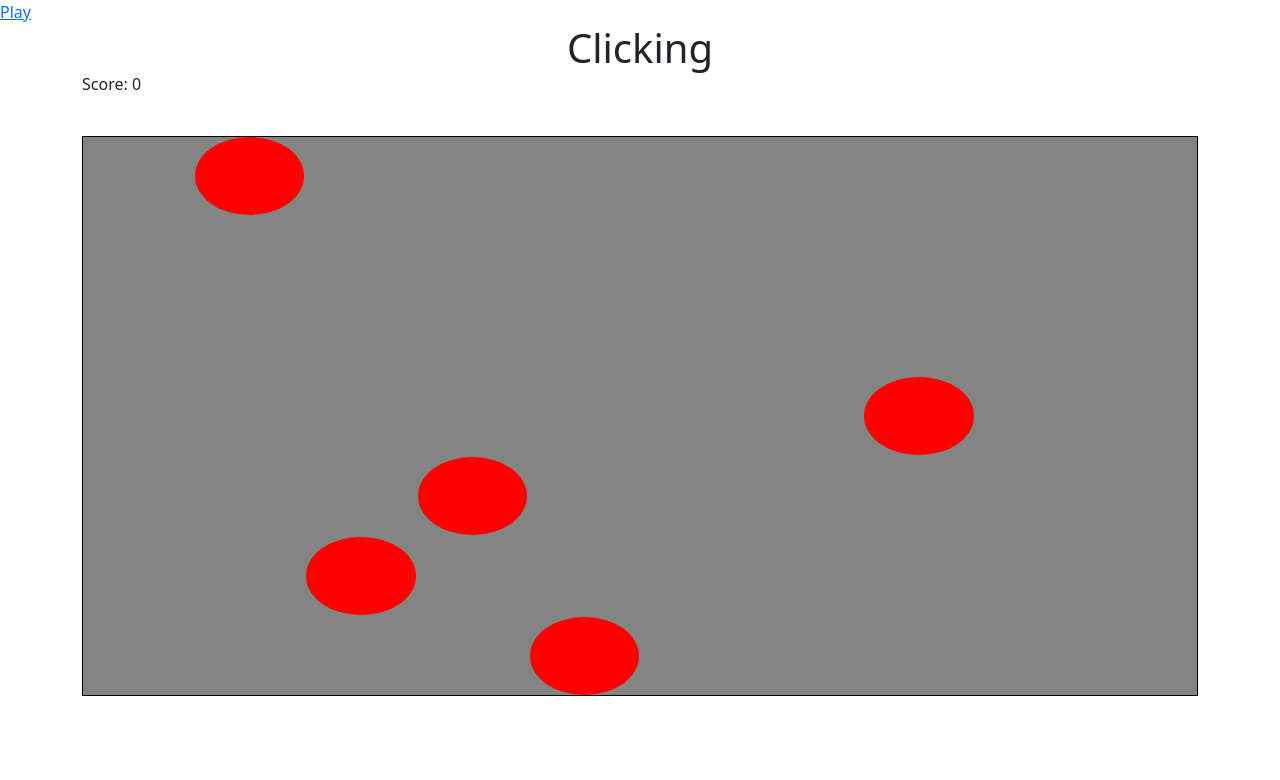
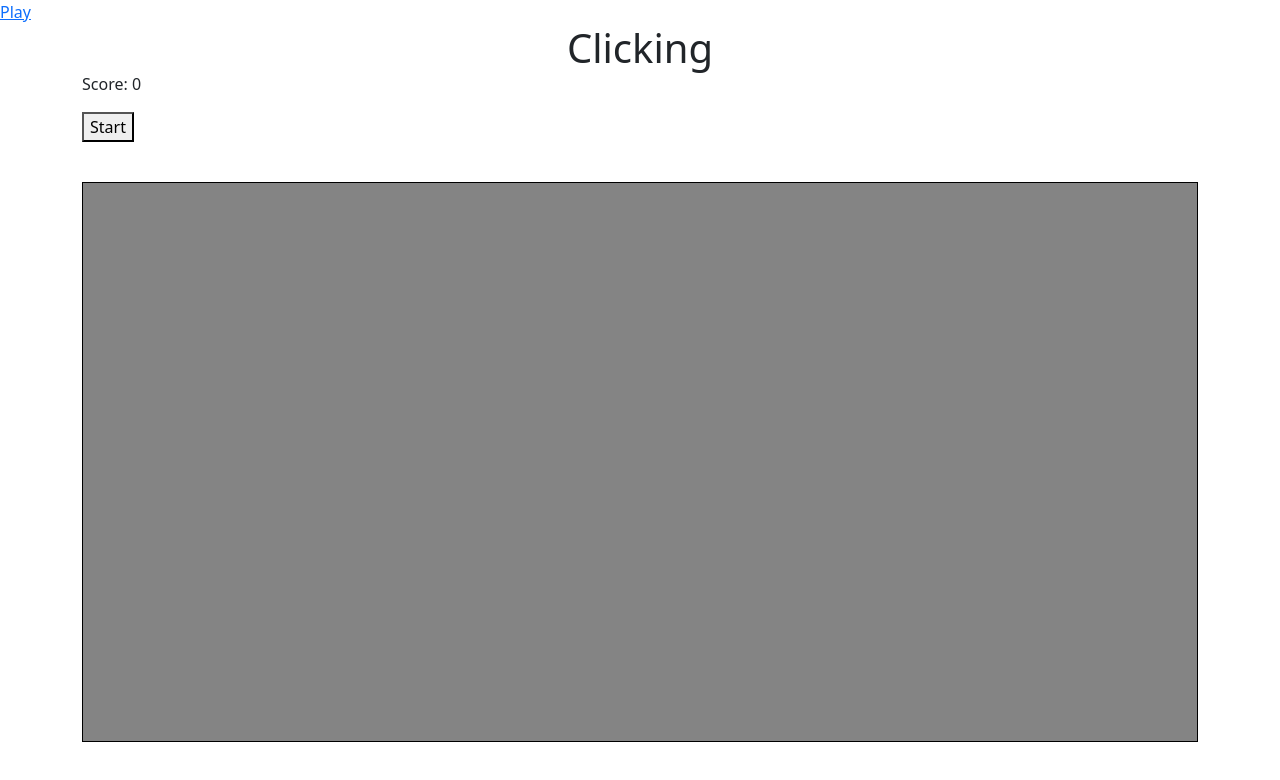
Before and after one commit to TuckTuckC/Precision-Trainer, a React (Create React App) app: page /clicking in a window 1280 px wide. Shown: the top 780 px of the page. Built offline with nearby package versions, Linux system fonts and the light colour scheme.

Commit message:
added useEffect function to start the timer

```diff
--- a/src/Components/Clicking/Clicking.js
+++ b/src/Components/Clicking/Clicking.js
@@ -16,6 +16,9 @@ function Clicking() {
         )
     );
     const [newSpawnID, setNewSpawnID] = useState(null);
+    const [playing, setPlaying] = useState(false)
+    const [time, setTime] = useState(false);
+    const [counter, setCounter] = useState(0);
 
     // STRETCH GOAL: Dynamic playboard sizes
     // const [playHeight, setPlayHeight] = useState(15)
@@ -26,9 +29,11 @@ function Clicking() {
     }
     // Game Round
     const start = () => {
+
         return (
             targetArray.map((key, index) => (
                 <Target
+                setPlaying={setPlaying}
                 spawn1={spawn1}
                 newSpawnID={newSpawnID}
                 score={score}
@@ -43,6 +48,21 @@ function Clicking() {
 
     }
 
+    // UseEffect for the 1 minute timer
+    useEffect(() => {
+        let interval;
+        if (time) {
+            interval = setInterval(() => {
+
+            }, 1000)
+        } else {
+            clearInterval(interval);
+        }
+
+
+        return () => clearInterval(interval);
+    }, [time])
+
 
 
   return (
@@ -50,19 +70,9 @@ function Clicking() {
         <h1 className="subtitle">Clicking</h1>
         <div className="container">
             <p className="score">Score: {score}</p>
+            <button onClick={() => {setPlaying(true); }} className="startBtn">Start</button>
             <div className="playBoard">
-                {targetArray.map((key, index) => (
-                    <Target
-                    spawn1={spawn1}
-                    newSpawnID={newSpawnID}
-                    score={score}
-                    setScore={setScore}
-                    setSpawnList={setSpawnList}
-                    spawnList={spawnList}
-                    key={key}
-                    index={index}
-                    />
-                ))}
+                {playing === true ? start() : null}
             </div>
         </div>
     </div>
```
